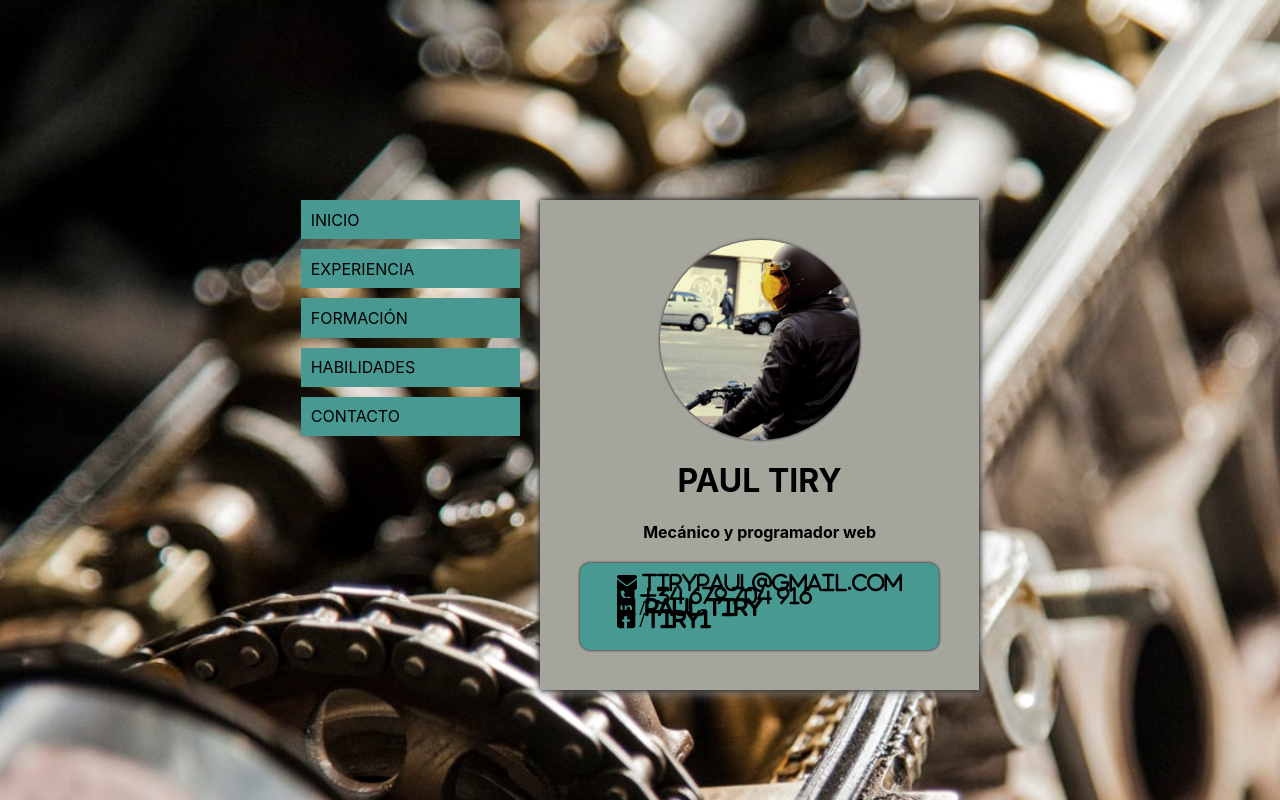
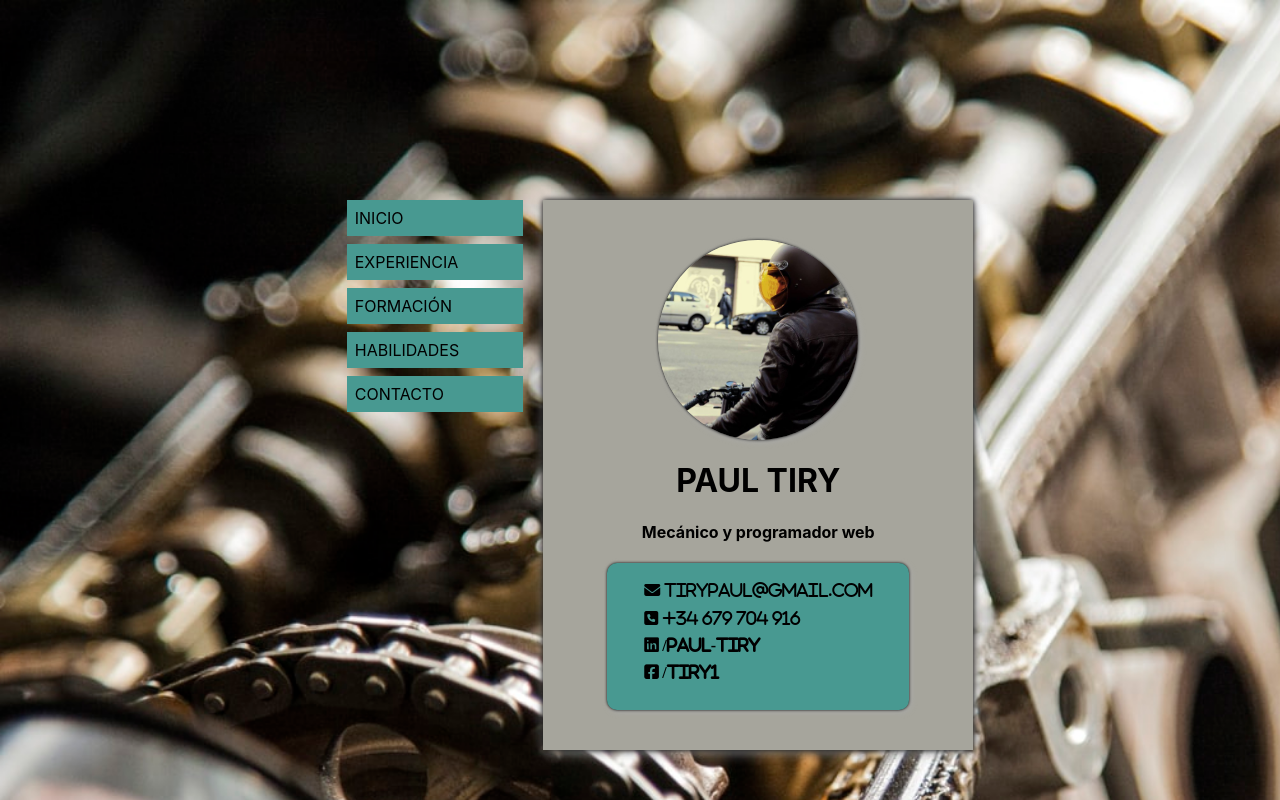
Before and after one commit to ptiry02/mi-web-react, a React (Create React App) app: page / in a window 1280 px wide. Shown: the top 800 px of the page. Built offline with nearby package versions, Linux system fonts and the light colour scheme.

Commit message:
rebuit menu from scratch

```diff
--- a/src/App.jsx
+++ b/src/App.jsx
@@ -1,15 +1,8 @@
-import Menu from "./components/Menu";
-import MainCard from "./components/MainCard";
+import { MainCard } from "./components/MainCard";
 import styled from "styled-components";
+import { Menu } from "./components/Menu";
 
-const App = () => {
-  const Container = styled.div`
-    display: flex;
-    flex-direction: row;
-    justify-content: center;
-    align-items: flex-start;
-    column-gap: 20px;
-  `;
+export const App = () => {
   return (
     <Container>
       <Menu />
@@ -18,4 +11,10 @@ const App = () => {
   );
 };
 
-export default App;
+const Container = styled.div`
+  display: flex;
+  flex-direction: row;
+  justify-content: center;
+  align-items: flex-start;
+  column-gap: 20px;
+`;
--- a/src/components/Descr.jsx
+++ b/src/components/Descr.jsx
@@ -1,13 +1,7 @@
 import React from "react";
 import styled from "styled-components";
 
-const Descr = () => {
-  const Name = styled.h1`
-    text-align: center;
-  `;
-  const Title = styled.h4`
-    text-align: center;
-  `;
+export const Descr = () => {
   return (
     <div>
       <Name>PAUL TIRY</Name>
@@ -16,4 +10,9 @@ const Descr = () => {
   );
 };
 
-export default Descr;
+const Name = styled.h1`
+  text-align: center;
+`;
+const Title = styled.h4`
+  text-align: center;
+`;
--- a/src/components/InfoBox.jsx
+++ b/src/components/InfoBox.jsx
@@ -1,7 +1,26 @@
-import React from "react";
 import styled from "styled-components";
 
-const InfoBox = () => {
+export const InfoBox = () => {
+  return (
+    <Info>
+      <Icon className="fas fa-envelope"> tirypaul@gmail.com</Icon>
+      <Icon className="fas fa-phone-square"> +34 679 704 916</Icon>
+      <Icon
+        className="fab fa-linkedin"
+        href="https://www.linkedin.com/in/paul-tiry/"
+      >
+        {`   /paul-tiry`}
+      </Icon>
+      <Icon
+        className="fab fa-facebook-square"
+        href="https://www.facebook.com/tiry1"
+      >
+        {`   /tiry1`}
+      </Icon>
+    </Info>
+  );
+};
+
 const Info = styled.div`
   display: flex;
   flex-direction: column;
@@ -11,18 +30,12 @@ const InfoBox = () => {
   box-shadow: 0px 0px 3px black, 2px 2px 6px darkgray;
   padding: 1.2rem 2.3rem;
 `;
-  const Icon = styled.i`
+const Icon = styled.a`
+  color: black;
   margin-bottom: 0.7rem;
   font-weight: bold;
+  text-decoration: none;
+  :hover {
+    color: #a6a59c;
+  }
 `;
-  return (
-    <Info>
-      <Icon className="fas fa-envelope fa-lg"> tirypaul@gmail.com</Icon>
-      <Icon className="fas fa-phone-square fa-lg"> +34 679 704 916</Icon>
-      <Icon className="fab fa-linkedin fa-lg"> /paul-tiry</Icon>
-      <Icon className="fab fa-facebook-square fa-lg"> /tiry1</Icon>
-    </Info>
-  );
-};
-
-export default InfoBox;
--- a/src/components/MainCard.jsx
+++ b/src/components/MainCard.jsx
@@ -1,20 +1,10 @@
 import React from "react";
 import styled from "styled-components";
-import ProfilePic from "./ProfilePic";
-import Descr from "./Descr";
-import InfoBox from "./InfoBox";
+import { ProfilePic } from "./ProfilePic";
+import { Descr } from "./Descr";
+import { InfoBox } from "./InfoBox";
 
-const MainCard = () => {
-  const Card = styled.div`
-    display: flex;
-    flex-direction: column;
-    align-items: center;
-    padding: 2.5rem;
-    font-size: 1rem;
-    background-color: #a6a59c;
-    min-width: 350px;
-    box-shadow: 0px 0px 6px black, 2px 2px 12px darkgray;
-  `;
+export const MainCard = () => {
   return (
     <Card>
       <ProfilePic />
@@ -24,4 +14,13 @@ const MainCard = () => {
   );
 };
 
-export default MainCard;
+const Card = styled.div`
+  display: flex;
+  flex-direction: column;
+  align-items: center;
+  padding: 2.5rem;
+  font-size: 1rem;
+  background-color: #a6a59c;
+  min-width: 350px;
+  box-shadow: 0px 0px 6px black, 2px 2px 12px darkgray;
+`;
--- a/src/components/Menu.jsx
+++ b/src/components/Menu.jsx
@@ -1,91 +1,49 @@
 import React from "react";
 import styled from "styled-components";
-import MenuButton from "./MenuButton";
+import { MenuItems } from "./MenuItems";
 
-const Menu = () => {
-  const [value, setValue] = React.useState("inicio");
-  const handleChange = (event) => {
-    setValue(event.target.value);
+export const Menu = () => {
+  return (
+    <MainMenu>
+      <List>
+        {MenuItems.map((item, index) => {
+          return (
+            <Button key={index}>
+              <Link id={item.title} className={item.cName} href={item.url}>
+                {item.title.toUpperCase()}
+              </Link>
+            </Button>
+          );
+        })}
+      </List>
+    </MainMenu>
+  );
 };
 
-  const ButtonGroup = styled.div`
+const MainMenu = styled.div`
   display: flex;
   flex-direction: column;
 `;
 
-  const Label = styled.label`
-    min-width: 200px;
-    max-width: 200px;
-    padding: 0.6rem 0.6rem;
+const List = styled.ul`
+  list-style: none;
+  margin: 0;
+`;
+
+const Button = styled.li`
+  margin-bottom: 0.5rem;
+`;
+
+const Link = styled.a`
+  display: block;
   background-color: #489991;
+  text-decoration: none;
   color: black;
-    text-transform: uppercase;
-    text-align: left;
-    margin-bottom: 10px;
+  padding: 0.5rem 4rem 0.5rem 0.5rem;
   transition: all 300ms;
-
   :hover {
     background-color: #f2c24e;
-      font-weight: bold;
-    }
-
-    :focus-within {
-      color: black;
-      background-color: #f2c24e;
-      border-color: #8c7765;
-      box-shadow: none;
-      font-weight: bold;
+    padding-left: 1rem;
+    padding-right: 3.5rem;
   }
 `;
-
-  return (
-    <ButtonGroup>
-      <Label>
-        <MenuButton
-          value="inicio"
-          checked={value === "inicio"}
-          onChange={handleChange}
-        />
-        INICIO
-      </Label>
-
-      <Label>
-        <MenuButton
-          value="exp"
-          checked={value === "exp"}
-          onChange={handleChange}
-        />
-        EXPERIENCIA
-      </Label>
-
-      <Label>
-        <MenuButton
-          value="form"
-          checked={value === "form"}
-          onChange={handleChange}
-        />
-        FORMACIÓN
-      </Label>
-
-      <Label>
-        <MenuButton
-          value="hab"
-          checked={value === "hab"}
-          onChange={handleChange}
-        />
-        HABILIDADES
-      </Label>
-
-      <Label>
-        <MenuButton
-          value="contact"
-          checked={value === "contact"}
-          onChange={handleChange}
-        />
-        CONTACTO
-      </Label>
-    </ButtonGroup>
-  );
-};
-
-export default Menu;
--- a/src/components/MenuButton.jsx
+++ /dev/null
@@ -1,12 +0,0 @@
-import React from "react";
-import styled from "styled-components";
-
-const MenuButton = () => {
-  const Radio = styled.input`
-    position: absolute;
-    opacity: 0;
-  `;
-  return <Radio name="radiobtn" type="radio" />;
-};
-
-export default MenuButton;
--- /dev/null
+++ b/src/components/MenuItems.jsx
@@ -0,0 +1,27 @@
+export const MenuItems = [
+  {
+    title: "inicio",
+    url: "#",
+    cName: "menu-link",
+  },
+  {
+    title: "experiencia",
+    url: "#",
+    cName: "menu-link",
+  },
+  {
+    title: "formación",
+    url: "#",
+    cName: "menu-link",
+  },
+  {
+    title: "habilidades",
+    url: "#",
+    cName: "menu-link",
+  },
+  {
+    title: "contacto",
+    url: "#",
+    cName: "menu-link",
+  },
+];
--- a/src/components/ProfilePic.jsx
+++ b/src/components/ProfilePic.jsx
@@ -2,19 +2,7 @@ import React from "react";
 import styled from "styled-components";
 import profilePic from "../assets/images/yo_en_moto.jpg";
 
-const ProfilePic = () => {
-  const Photo = styled.div`
-    height: 200px;
-    width: fit-content;
-    margin: 0px auto;
-    overflow: hidden;
-    border-radius: 99999px;
-    box-shadow: 0px 0px 3px black, 2px 2px 6px darkgray;
-    img {
-      height: 200px;
-    }
-  `;
-
+export const ProfilePic = () => {
   return (
     <Photo id="photo">
       <img src={profilePic} alt="Foto perfil" id="profilePic" />
@@ -22,4 +10,14 @@ const ProfilePic = () => {
   );
 };
 
-export default ProfilePic;
+const Photo = styled.div`
+  height: 200px;
+  width: fit-content;
+  margin: 0px auto;
+  overflow: hidden;
+  border-radius: 99999px;
+  box-shadow: 0px 0px 3px black, 2px 2px 6px darkgray;
+  img {
+    height: 200px;
+  }
+`;
--- a/src/index.js
+++ b/src/index.js
@@ -1,6 +1,6 @@
 import React from "react";
 import ReactDOM from "react-dom";
-import App from "./App";
+import { App } from "./App";
 import "./index.css";
 
 ReactDOM.render(
```
Lines whose indentation alone changed are shown as unchanged.
